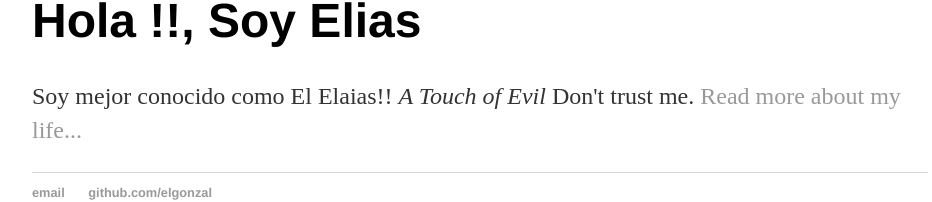
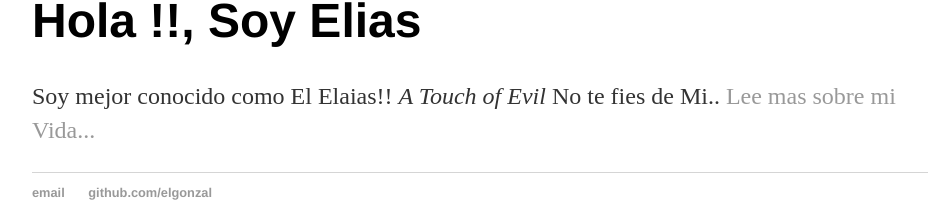
Before and after one commit to elgonzal/elgonzal.github.io, a plain HTML site: page index.html in a window 1280 px wide. Shown: the part 117-319 px from the top of the page, without its empty margins (160-1092 px from the left). Drawn offline with Linux system fonts and the light colour scheme.

Commit message:
Update index.html

```diff
--- a/index.html
+++ b/index.html
@@ -17,7 +17,7 @@
 		<div class="container">
     		<div class="blurb">
         		<h1>Hola !!, Soy Elias</h1>
-				<p>Soy mejor conocido como El Elaias!! <em>A Touch of Evil</em> Don't trust me. <a href="/about">Read more about my life...</a></p>
+				<p>Soy mejor conocido como El Elaias!! <em>A Touch of Evil</em> No te fies de Mi.. <a href="/about">Lee mas sobre mi Vida...</a></p>
     		</div><!-- /.blurb -->
 		</div><!-- /.container -->
 		<footer>
```
